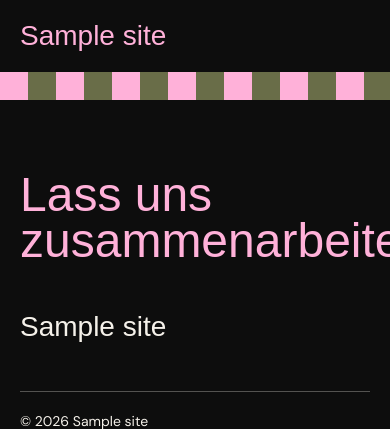
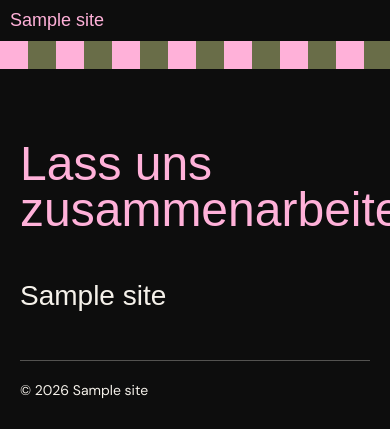
Before and after one commit to sheloc123/portfolio, a WordPress theme: template index.php in a window 390 px wide; the page is wider, and only the part inside the window is pictured. Shown: the top 429 px of that part. Run offline with PHP 8.4 and a stand-in for WordPress, Linux system fonts and the light colour scheme; the site name, menu and one post (Sample post) are stand-ins, and other content is empty; some web fonts are replaced.

Commit message:
Handy: Header auf einer kleinen Zeile, Blümchen kleiner und neben dem Foto
Co-Authored-By: Claude Opus 5.5 <noreply@anthropic.com>
Claude-Session: https://claude.ai/code/session_01GfBhbgqbt89aF7RM7TDgMx

```diff
--- a/frontend/styles/main.css
+++ b/frontend/styles/main.css
@@ -1446,7 +1446,41 @@ input, textarea {
 }
 
 /* BREAKPOINT: sm */
-@media (max-width: 640px) {}
+@media (max-width: 640px) {
+    /* phone: header in one small line. Startseite is hidden, the logo already leads home */
+    [data-layout="header"] {
+        padding: 10px;
+        flex-wrap: nowrap;
+        gap: 8px;
+        .logo { height: 22px; }
+        .logo-text { font-size: 18px; }
+        .nav-container {
+            min-width: 0;
+            overflow-x: auto;
+            scrollbar-width: none;
+            .nav {
+                flex-wrap: nowrap;
+                gap: 8px;
+                white-space: nowrap;
+                a:not(.button) { padding: 6px 0; font-size: 11px; }
+            }
+        }
+        .nav-item:first-child { display: none; }
+        .button { padding: 5px 9px; font-size: 11px; }
+    }
+    /* phone: flower smaller and up beside the photo, so it does not cover the subtitle */
+    [data-module="hero-front"] {
+        min-height: 0;
+        .flower {
+            top: calc(56px + var(--name-size) * 1.6);
+            bottom: auto;
+            right: 3%;
+            width: 92px;
+            height: 92px;
+            .flower-text { font-size: 9px; strong { font-size: 10px; } }
+        }
+    }
+}
 
 /* BREAKPOINT: xs */
 @media (max-width: 425px) {}
```
